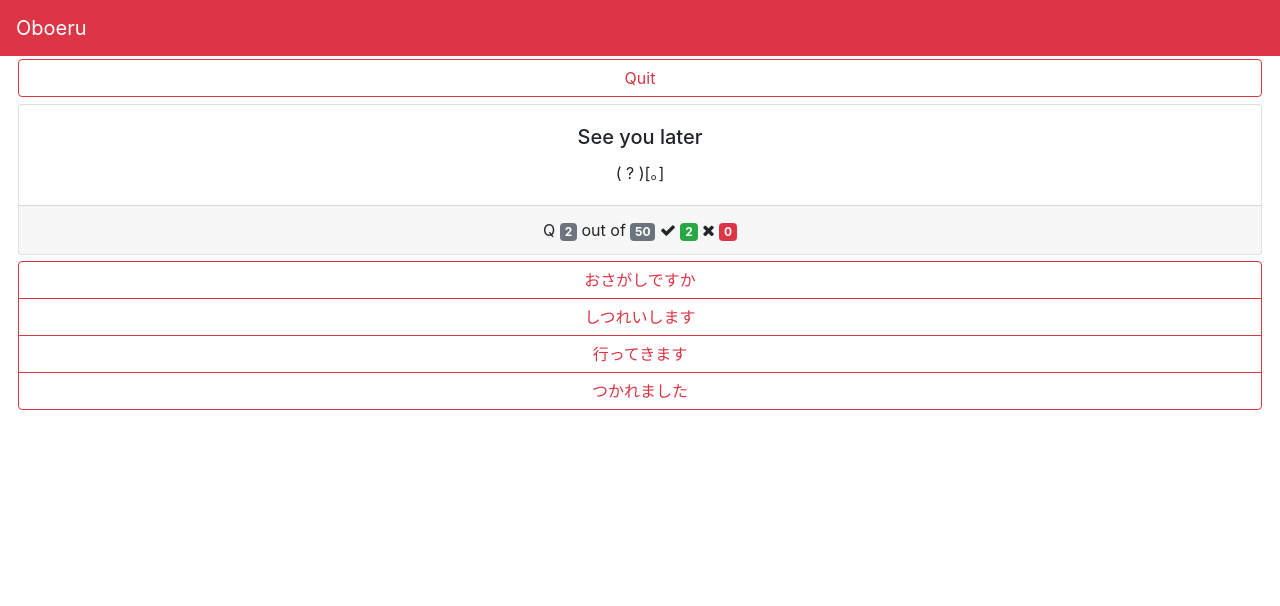
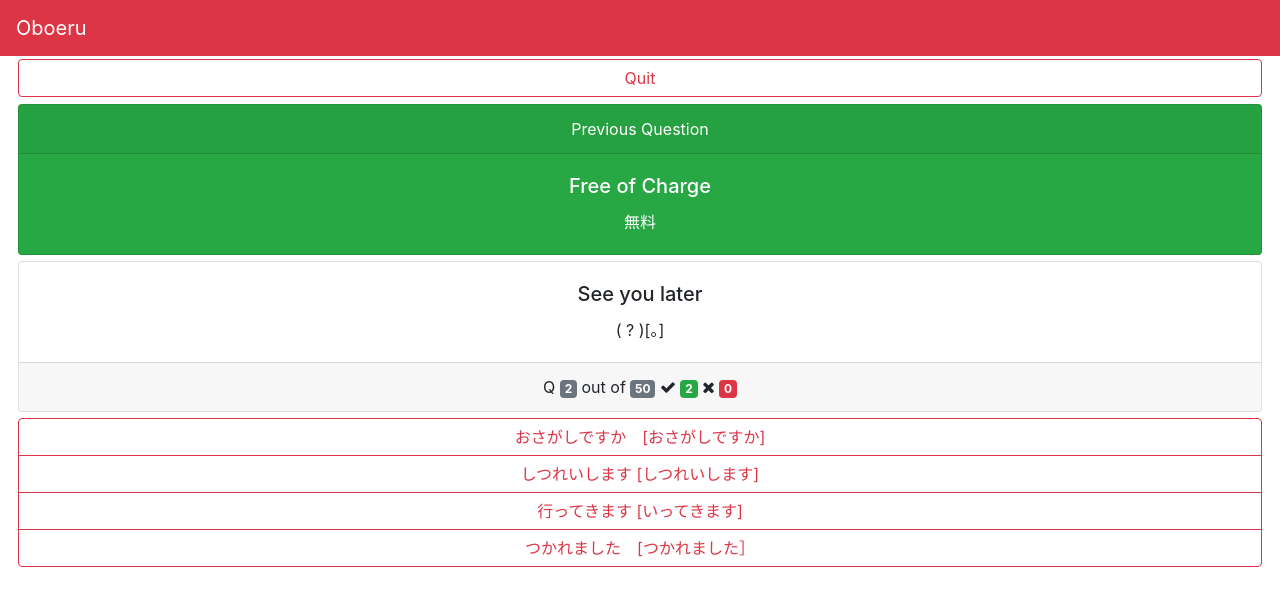
Before and after one commit to nbriannl/oboeru-web, a React (Create React App) app: page / in a window 1280 px wide. Shown: the top 606 px of the page. Built offline with nearby package versions, Linux system fonts and the light colour scheme.

Commit message:
Change design

```diff
--- a/src/App.js
+++ b/src/App.js
@@ -26,6 +26,17 @@ const App = () => (
           </Button>
         </Col>
       </Row>
+      <Row className="previous-question-card">
+        <Col>
+          <Card bg="success" text="white" className="text-center">
+            <Card.Header>Previous Question</Card.Header>
+            <Card.Body>
+              <Card.Title>Free of Charge</Card.Title>
+              <Card.Text>無料</Card.Text>
+            </Card.Body>
+          </Card>
+        </Col>
+      </Row>
       <Row className="question-card">
         <Col>
           <Card className="text-center">
@@ -45,10 +56,18 @@ const App = () => (
       <Row className="answer-buttons">
         <Col>
           <ButtonGroup vertical className="special">
-            <Button variant="outline-danger">おさがしですか</Button>
-            <Button variant="outline-danger">しつれいします</Button>
-            <Button variant="outline-danger">行ってきます</Button>
-            <Button variant="outline-danger">つかれました</Button>
+            <Button variant="outline-danger">
+              おさがしですか　[おさがしですか]
+            </Button>
+            <Button variant="outline-danger">
+              しつれいします [しつれいします]
+            </Button>
+            <Button variant="outline-danger">
+              行ってきます [いってきます]
+            </Button>
+            <Button variant="outline-danger">
+              つかれました　[つかれました］
+            </Button>
           </ButtonGroup>
         </Col>
       </Row>
```
